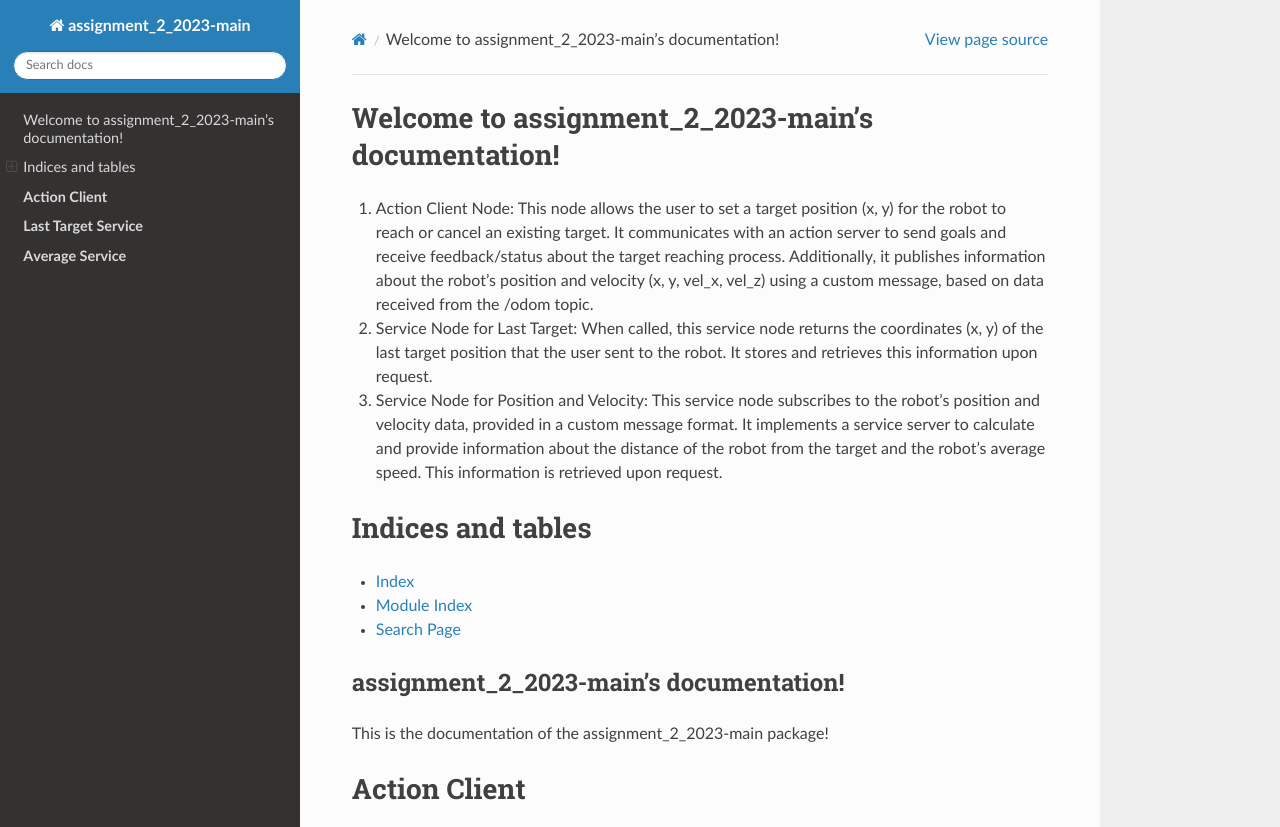
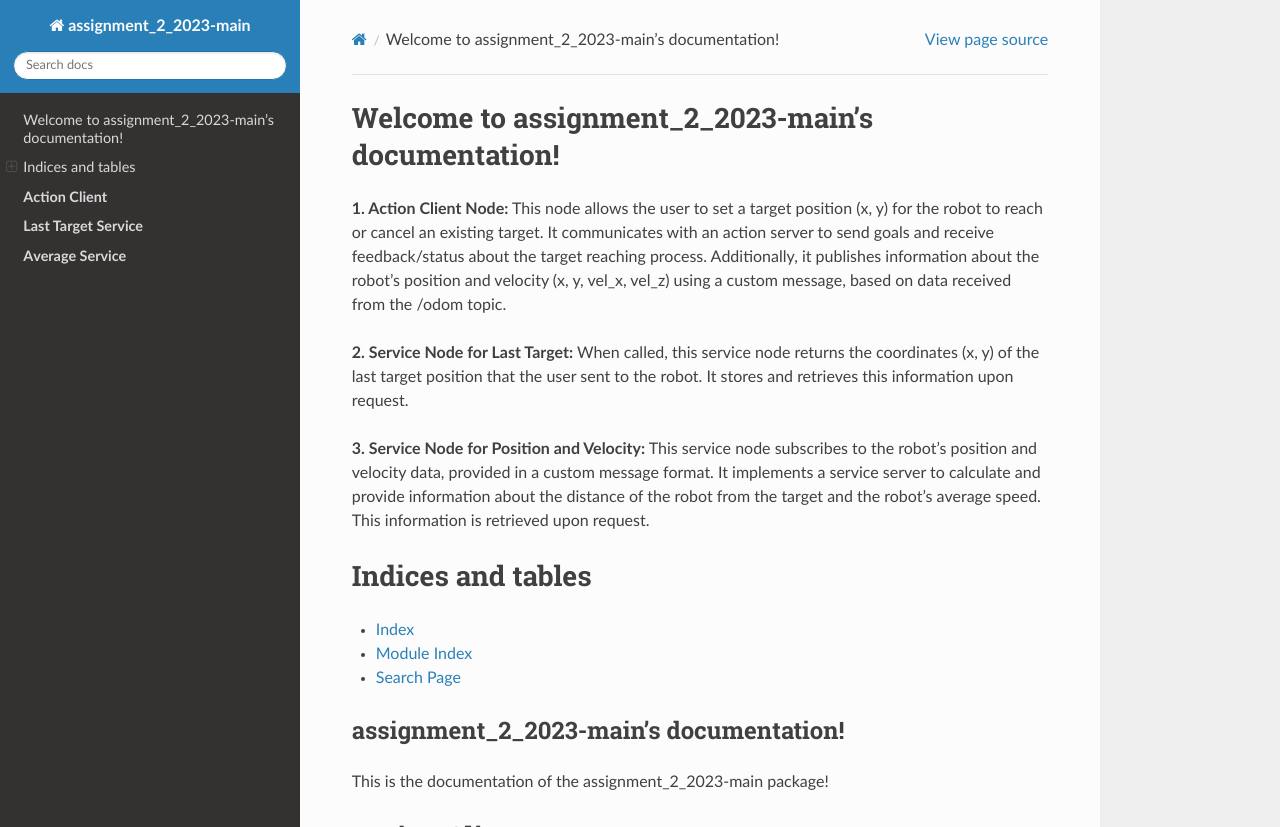
Before and after one commit to ALFA-PM/ResearchTrack1_Assignment2, a Sphinx documentation site: the page built from source/index.rst, in a window 1280 px wide and 900 px high, cut to the strip 0-827 px from the top of the window. Built offline with Sphinx 7.4.7 and the Read the Docs theme 2.0.0, drawn with Linux system fonts in a browser that asks for light colours.

Commit message:
Update index.rst

```diff
--- a/source/index.rst
+++ b/source/index.rst
@@ -6,11 +6,11 @@
 Welcome to assignment_2_2023-main's documentation!
 ====================================================
 
-1. Action Client Node: This node allows the user to set a target position (x, y) for the robot to reach or cancel an existing target. It communicates with an action server to send goals and receive feedback/status about the target reaching process. Additionally, it publishes information about the robot's position and velocity (x, y, vel_x, vel_z) using a custom message, based on data received from the /odom topic.
+**1. Action Client Node:** This node allows the user to set a target position (x, y) for the robot to reach or cancel an existing target. It communicates with an action server to send goals and receive feedback/status about the target reaching process. Additionally, it publishes information about the robot's position and velocity (x, y, vel_x, vel_z) using a custom message, based on data received from the /odom topic.
 
-2. Service Node for Last Target: When called, this service node returns the coordinates (x, y) of the last target position that the user sent to the robot. It stores and retrieves this information upon request.
+**2. Service Node for Last Target:** When called, this service node returns the coordinates (x, y) of the last target position that the user sent to the robot. It stores and retrieves this information upon request.
 
-3. Service Node for Position and Velocity: This service node subscribes to the robot's position and velocity data, provided in a custom message format. It implements a service server to calculate and provide information about the distance of the robot from the target and the robot's average speed. This information is retrieved upon request.
+**3. Service Node for Position and Velocity:** This service node subscribes to the robot's position and velocity data, provided in a custom message format. It implements a service server to calculate and provide information about the distance of the robot from the target and the robot's average speed. This information is retrieved upon request.
 
 .. toctree::
    :maxdepth: 2
```
